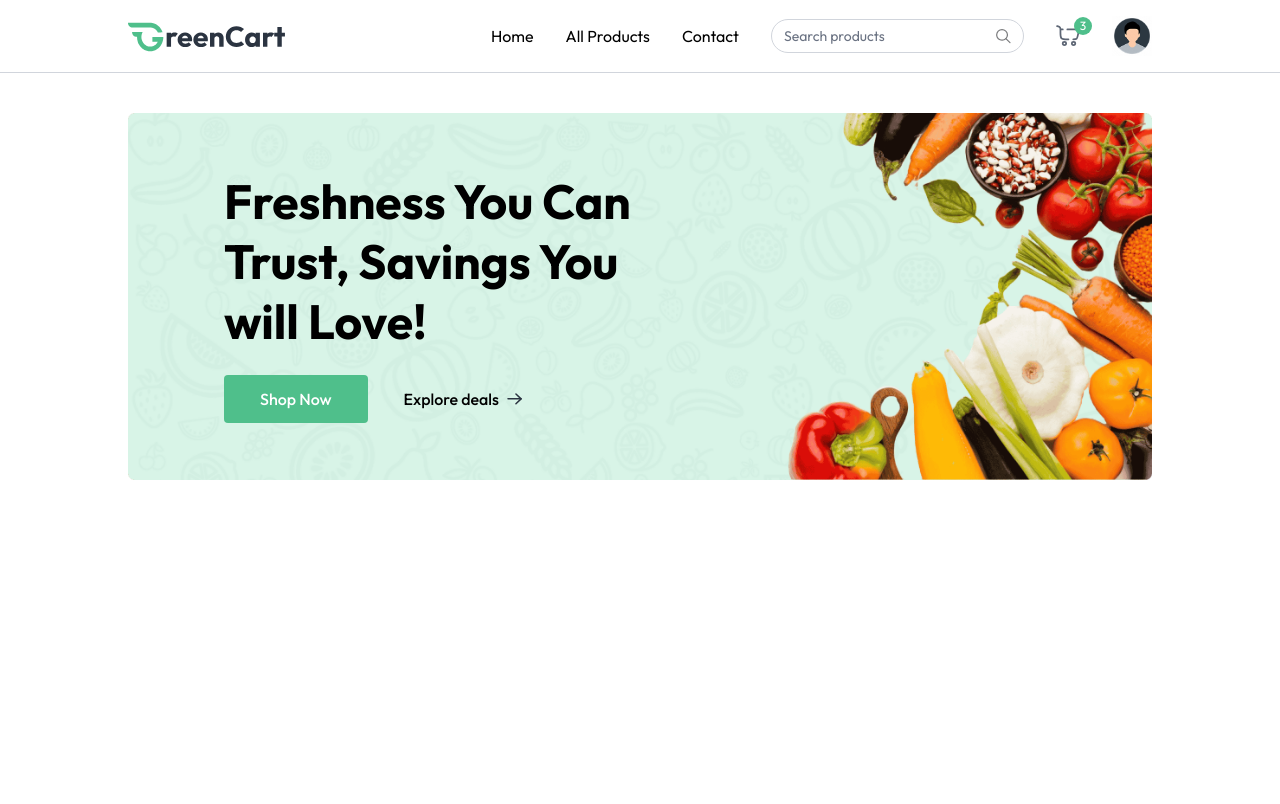
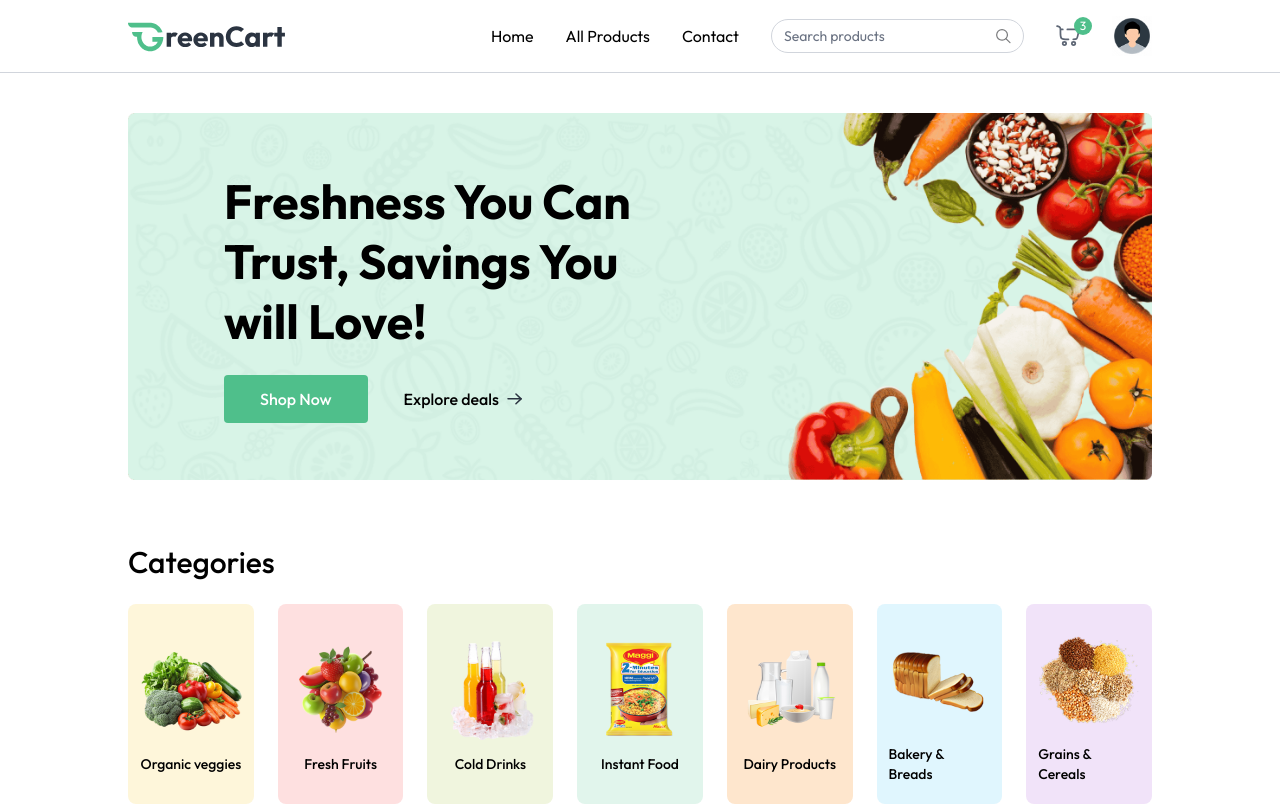
Before and after one commit to ashanlokuge/grocery-delivery-app, a React (Vite) app: page / in a window 1280 px wide. Built offline with nearby package versions, Linux system fonts and the light colour scheme.

Commit message:
categories done

```diff
--- /dev/null
+++ b/src/components/Categories.jsx
@@ -0,0 +1,33 @@
+import React from 'react'
+import {  categories } from '../assets/assets'
+import { Navigate } from 'react-router-dom'
+import { useAppContext } from '../context/AppContext'
+
+
+const Categories = () => {
+  const {navigate} = useAppContext();
+
+  return (
+    <div className='mt-16'>
+      <p className='text-2xl md:text-3xl font-medium'>Categories</p>
+      <div className='grid grid-cols-2 sm:grid-cols-3 md:grid-cols-5 lg:grid-cols-6 xl:grid-cols-7 mt-6 gap-6'>
+
+          {categories.map((category,index)=>(
+              <div key={index} className='group cursor-pointer py-5 px-3 gap-2 rounded-lg flex flex-col justify-center items-center '
+              style={{backgroundColor:category.bgColor}}
+              onClick={()=>{
+                  navigate(`/products/${category.path.toLowerCase()}`);
+                  scrollTo(0,0)
+              }}
+               >
+              <img src={category.image} alt='' className='group-hover:scale-108 transition max-w-28'></img>
+              <p className='text-sm font-medium'>{category.text}</p>
+            </div>
+               ))}
+
+      </div>
+    </div>
+  )
+}
+
+export default Categories
--- a/src/pages/Home.jsx
+++ b/src/pages/Home.jsx
@@ -1,10 +1,12 @@
 import React from 'react'
 import MainBanner from '../components/MainBanner'
+import Categories from '../components/Categories'
 
 const Home = () => {
   return (
     <div className='mt-10'>
       <MainBanner/>
+      <Categories/>
     </div>
   )
 }
```
